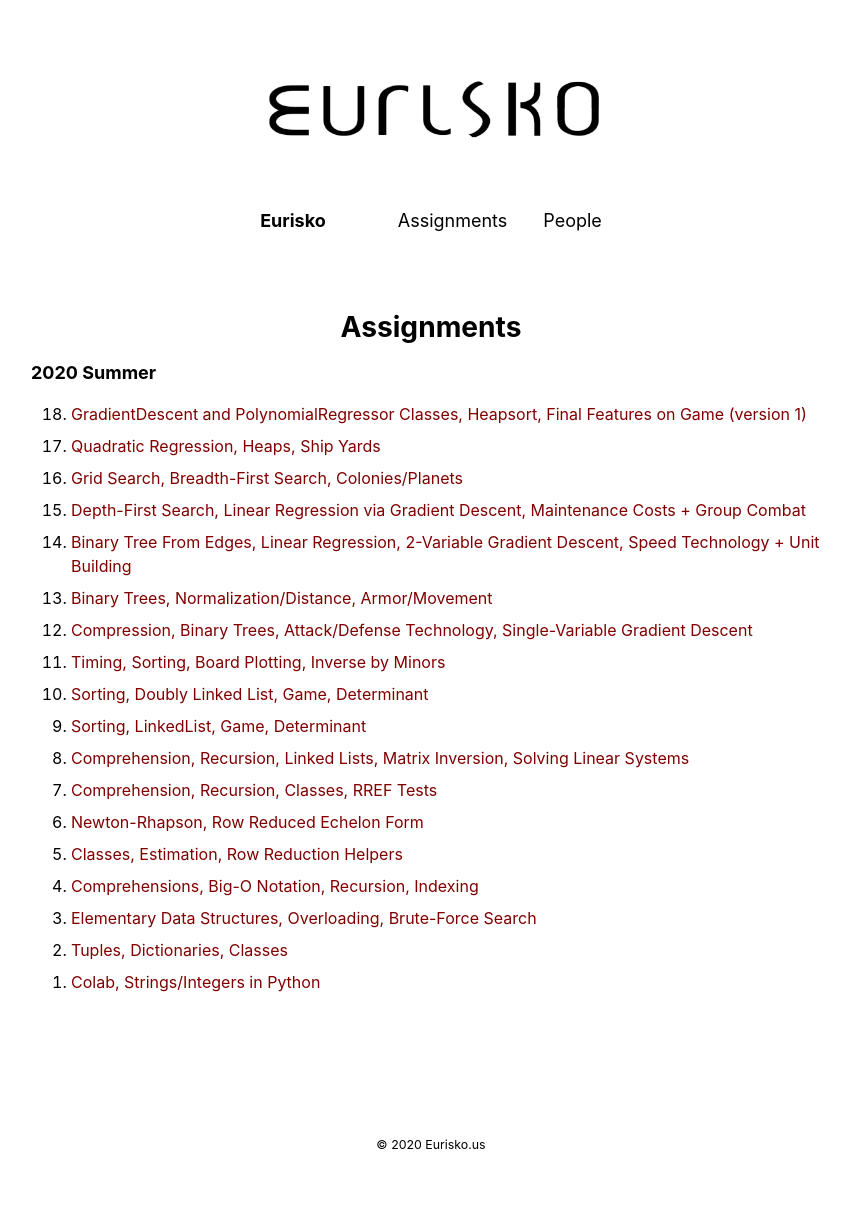
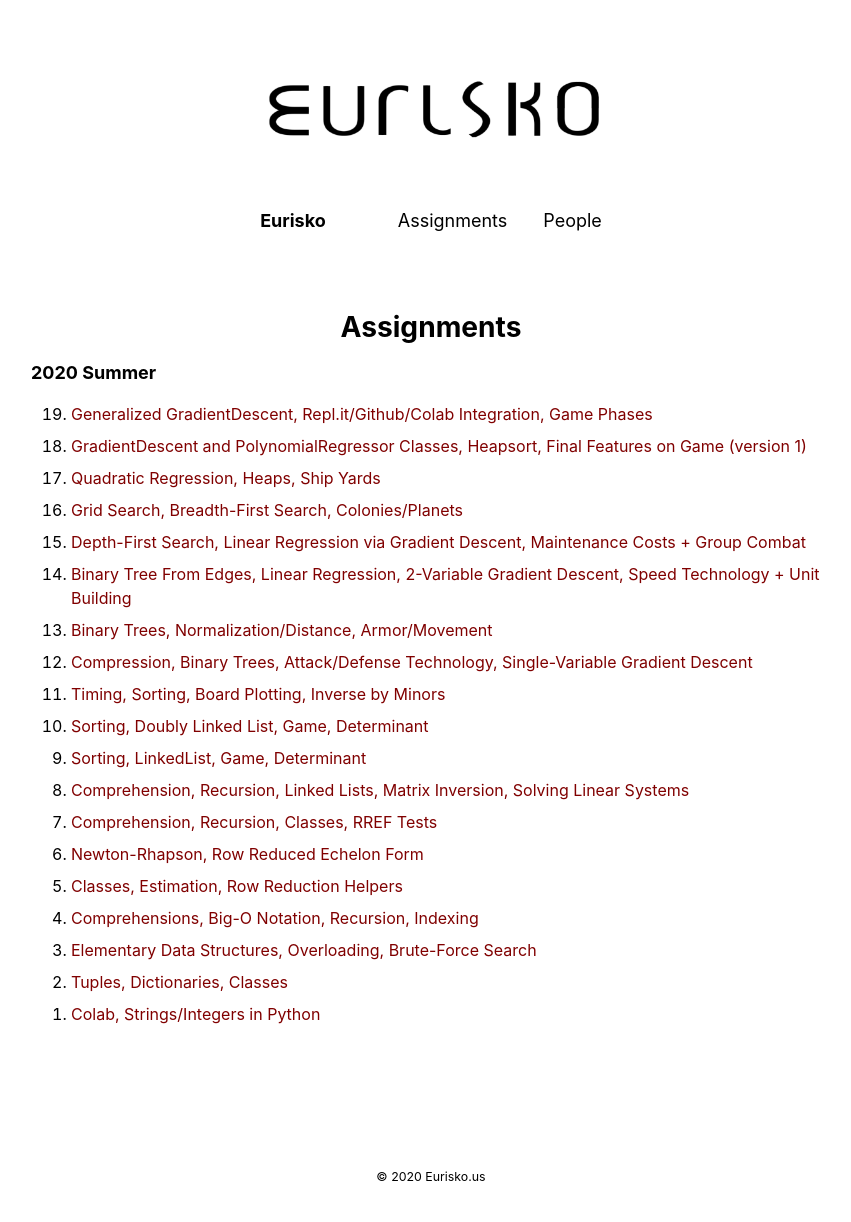
Before and after one commit to skycakjustin/eurisko-us.github.io, a Jekyll site: the page built from _pages/assignments.md, in a window 1280 px wide. Shown: the whole page, without its empty margins (209-1060 px from the left). Built offline with Jekyll 4.4.1, drawn with Linux system fonts in a browser that asks for light colours; before the commit the page ends 1190 px from its top, so only the background shows below that.

Commit message:
Update assignments.md

```diff
--- a/_pages/assignments.md
+++ b/_pages/assignments.md
@@ -28,6 +28,7 @@ author_profile: false
 
 <b>2020 Summer</b>
 <font size="3em"><ol reversed>
+    <li><a class="body" target="_blank" href="https://github.com/eurisko-us/assignments/blob/master/2020-summer/Assignment_019.ipynb">Generalized GradientDescent, Repl.it/Github/Colab Integration, Game Phases</a></li>
     <li><a class="body" target="_blank" href="https://github.com/eurisko-us/assignments/blob/master/2020-summer/Assignment_018.ipynb">GradientDescent and PolynomialRegressor Classes, Heapsort, Final Features on Game (version 1)</a></li>
     <li><a class="body" target="_blank" href="https://github.com/eurisko-us/assignments/blob/master/2020-summer/Assignment_017.ipynb">Quadratic Regression, Heaps, Ship Yards</a></li>
     <li><a class="body" target="_blank" href="https://github.com/eurisko-us/assignments/blob/master/2020-summer/Assignment_016.ipynb">Grid Search, Breadth-First Search, Colonies/Planets</a></li>
```
